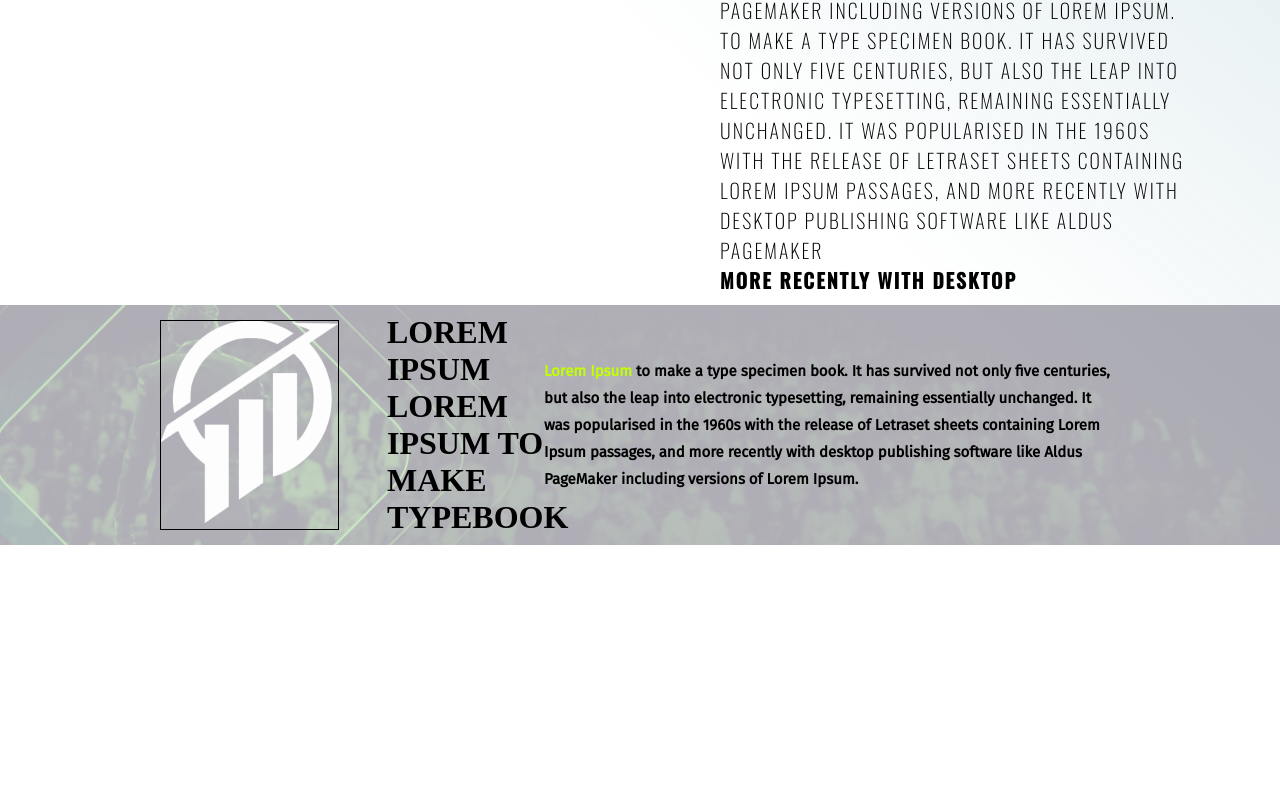
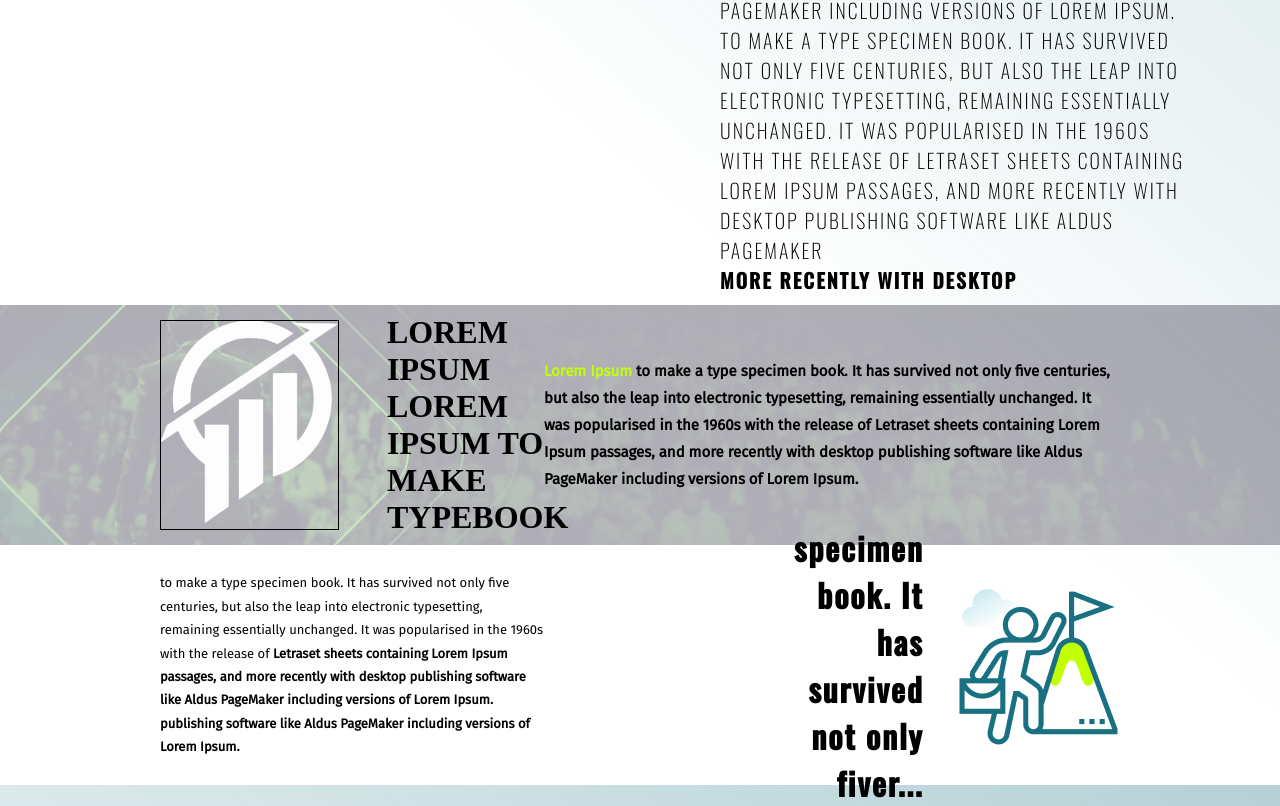
Before and after one commit to Buletiss/Business-Market, a React (Create React App) app: page / in a window 1280 px wide. Shown: the part 1355-2161 px from the top of the page. Before the commit the page ends 1900 px from the top, so only its background shows below. Built offline with nearby package versions, Linux system fonts and the light colour scheme.

Commit message:
feature: banner2

```diff
--- a/src/App.js
+++ b/src/App.js
@@ -4,6 +4,7 @@ import Theme from './theme';
 import Page1 from './pages/Page1';
 import Page2 from './pages/Page2';
 import Banner1 from './components/Banner1';
+import Banner2 from './components/Banner2';
 
 function App() {
   return (
@@ -12,6 +13,7 @@ function App() {
       <Page1 />
       <Page2 />
       <Banner1 />
+      <Banner2 />
     </ThemeProvider>
   );
 }
--- /dev/null
+++ b/src/components/Banner2/index.jsx
@@ -0,0 +1,19 @@
+import React from 'react'
+
+import * as S from './styles'
+
+const Banner2 = () => {
+  return(
+  <S.Container>
+    <S.TextWrapper><p>to make a type specimen book. It has survived not only five centuries, but also the leap into electronic typesetting, remaining essentially unchanged. It was popularised in the 1960s with the release of <strong>Letraset sheets containing Lorem Ipsum passages, and more recently with desktop publishing software like Aldus PageMaker including versions of Lorem Ipsum.
+    </strong></p><b>publishing software like Aldus PageMaker including versions of Lorem Ipsum.</b>
+</S.TextWrapper>
+    <S.LogoAndTitle>
+      <h1>specimen book. It has survived not only fiver...</h1>
+    <S.StickImg />
+    </S.LogoAndTitle>
+  </S.Container>
+  )
+}
+
+export default Banner2
--- /dev/null
+++ b/src/components/Banner2/styles.js
@@ -0,0 +1,40 @@
+import styled from 'styled-components';
+
+import StickIcon from '../../assets/stickIcon.png';
+
+export const Container = styled.div`
+  height: 30vh;
+  display: flex
+  align-items: center;
+  justify-content: space-between;
+  padding: 0 10rem;
+`;
+
+export const LogoAndTitle = styled.div`
+  width: 35%;
+  display: flex;
+  align-items: center;
+  font-family: 'Oswald';
+  justify-content: space-between;
+  text-align: right;
+  letter-spacing: 0.1em;
+`;
+
+export const StickImg = styled.img.attrs({
+  src: StickIcon,
+})`
+  margin-left: 10%;
+`;
+
+export const TextWrapper = styled.div`
+  width: 40%;
+  display: flex;
+  flex-direction: column;
+  align-items: right;
+  justify-content: center;
+  font-family: 'Fira Sans';
+  font-style: normal;
+  font-size: 13px;
+  line-height: 180%;
+  padding: 1em em 0em;
+`;
```
Also changed, not shown: src/assets/stickIcon.png (added).
